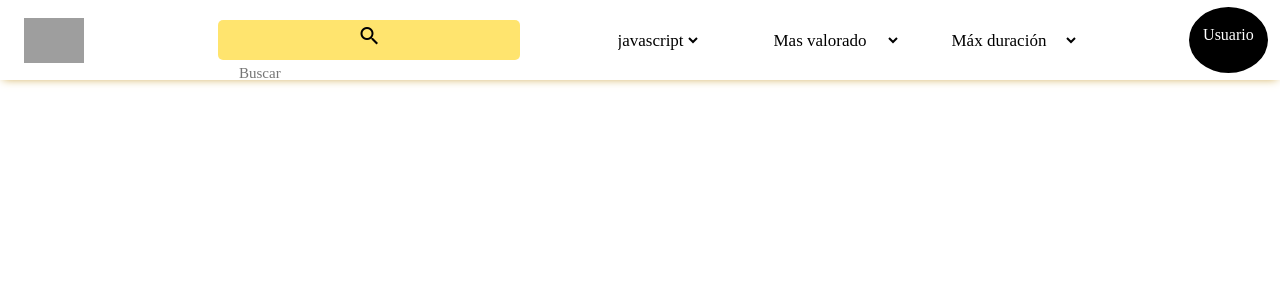
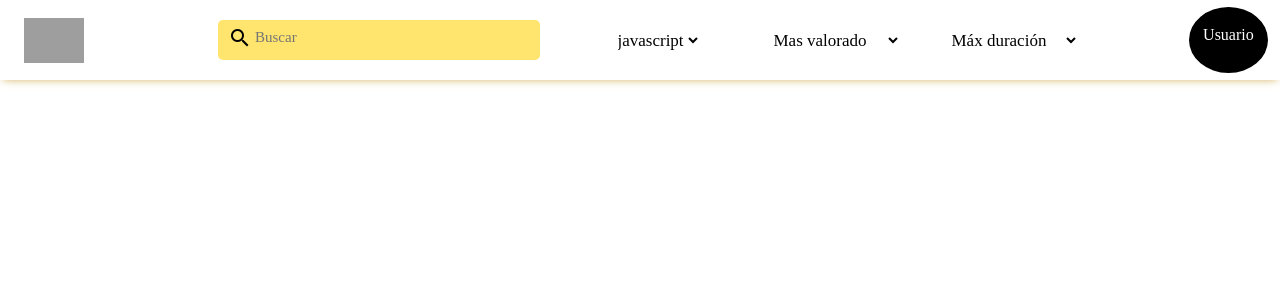
Before and after one commit to DeeRo-dev/Henry-Kids, a React (Create React App) app in the folder client/: page /home in a window 1280 px wide. Shown: the top 300 px of the page. Built offline with nearby package versions, Linux system fonts and the light colour scheme; grey boxes are pictures that could not be loaded.

Commit message:
se conecto la landing con el home y se agrego el nav al home

```diff
--- a/client/src/App.js
+++ b/client/src/App.js
@@ -1,7 +1,8 @@
 import "./App.css";
 import { BrowserRouter, Route, Routes } from "react-router-dom";
 import LandingPage from "./components/LandingPage/LandingPage.jsx"
-import Nav from "./components/Nav.jsx"
+
+import Home from "./components/Home/home";
 
 function App() {
   return (
@@ -9,7 +10,7 @@ function App() {
       <div className="App">
         <Routes>
         <Route path="/" element = {<LandingPage/>}/>
-        <Route path="/home" element = {<Nav/>}/>
+        <Route path="/home" element = {<Home/>}/>
         </Routes>
       </div>
     </BrowserRouter>
--- /dev/null
+++ b/client/src/components/Home/Home.module.css
@@ -0,0 +1,3 @@
+.fondo{
+  background: chartreuse;
+}
--- /dev/null
+++ b/client/src/components/Home/home.jsx
@@ -0,0 +1,23 @@
+import React from "react";
+import style from  './Home.module.css'
+import Nav from "../Nav";
+import { Link } from "react-router-dom";
+
+
+
+export default function Home(){
+  return (
+  <div >
+    <div>
+         <Nav/>
+    </div>
+
+<div className="contentCards">
+    <div>
+
+    </div>
+</div>
+
+  </div>
+  )
+}
--- a/client/src/components/LandingPage/LandingPage.jsx
+++ b/client/src/components/LandingPage/LandingPage.jsx
@@ -81,14 +81,22 @@ export default function LandingPage() {
     document.body.classList.remove("active-modal");
   }
 
+
+
   return (
     <div className={styles.containerBackground}>
       <div className={styles.background}>
-        <img
+      <Link to="home"  >
+     <img
           className={styles.logo}
           src="https://i.imgur.com/AWEe2XR.png"
           alt="img"
+
         />
+      </Link>
+
+
+
         <div>
           <div className={styles.containerBtns}>
             <StyleButtonIngresar
--- a/client/src/components/Nav.jsx
+++ b/client/src/components/Nav.jsx
@@ -14,10 +14,13 @@ export default function Nav(){
   return(
     <nav className={style.nav}>
       <div className={style.logo}>
-     <img className={style.logo }src="https://i.imgur.com/AWEe2XR.png" alt="not found" />
+        <Link to="/">
+            <img className={style.logo }src="https://i.imgur.com/AWEe2XR.png" alt="not found" />
+        </Link>
+
       </div>
 
-      <div className={style.contentSearch}>
+     <div  className={style.contentSearch}>
         <div className={style.buscador}>
           <button className={style.iconoBuscar}>
              <Icon >
@@ -28,7 +31,6 @@ export default function Nav(){
          <input type="text"
                 placeholder='Buscar'
                 className={style.inputSearch}/>
-          {/* <button type='submit' > Buscar</button> */}
       </div>
       </div>
 
--- a/client/src/components/css/Nav.module.css
+++ b/client/src/components/css/Nav.module.css
@@ -17,7 +17,7 @@
   margin-left: 12px;
 }
 .contentSearch{
-  background: #fff;
+
   grid-column: 2/4;
   width: 350px;
  height: 40px;
@@ -25,33 +25,38 @@
 
 }
 .contentSearch button{
+
   margin-left: 4px;
-  margin: auto;
   cursor: pointer;
   border-radius: 4px;
 
 }
 .buscador{
   background: #ffd00091;
-  width:302px;
+  width:322px;
   height: 40px;
   border-radius: 5px;
   text-align: center;
+  display:grid;
+  grid-template-columns: 35px 1fr;
 }
 .buscador:hover{
+
   transition: 1s;
   box-shadow: 0 2px 9px -3px #b19045;
 }
 .inputSearch{
+
   border: none;
   background: transparent;
-  width: 260px;
+  width: 100%;
   height: 80%;
   font-size: 15px;
-
+  grid-column: 2/3;
   font-family: 'Pacifico', cursive;
 }
 .inputSearch:focus{
+  color: #000;
   outline:none;
 }
 .iconoBuscar{
```
